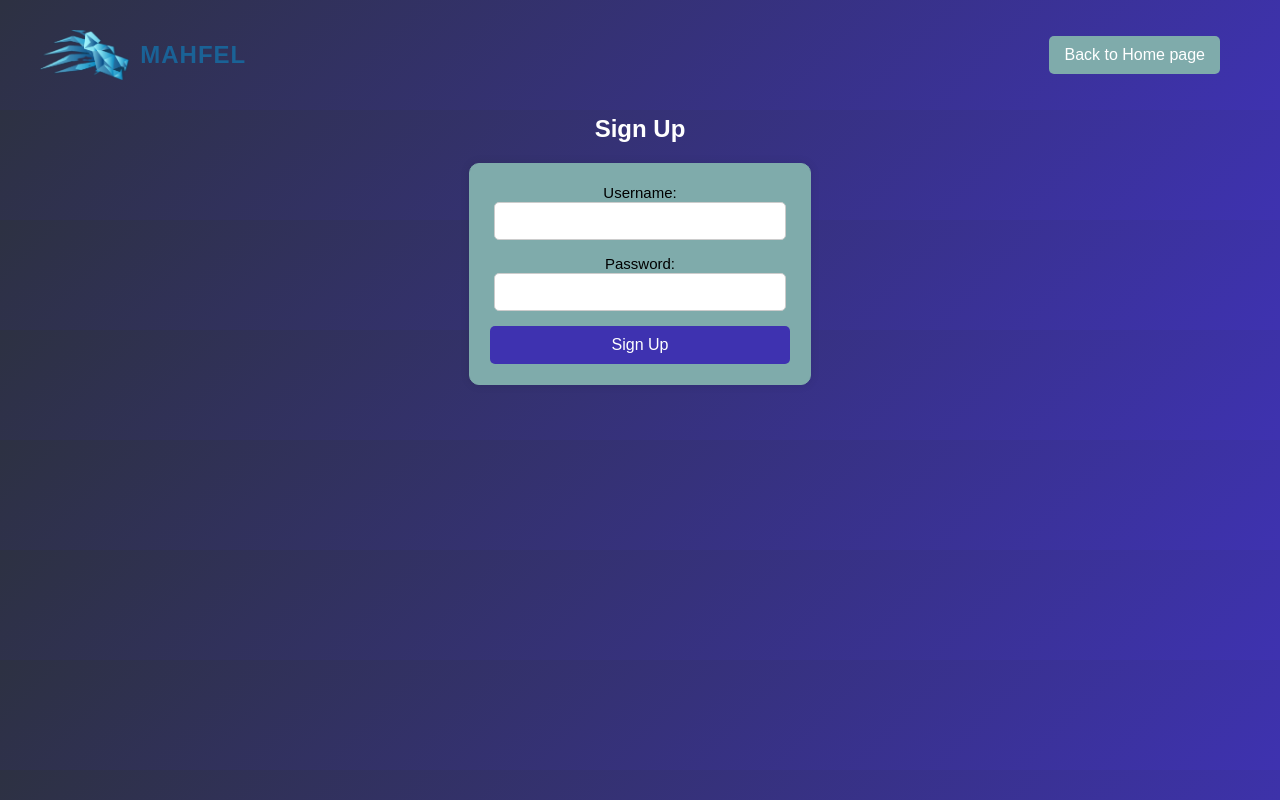
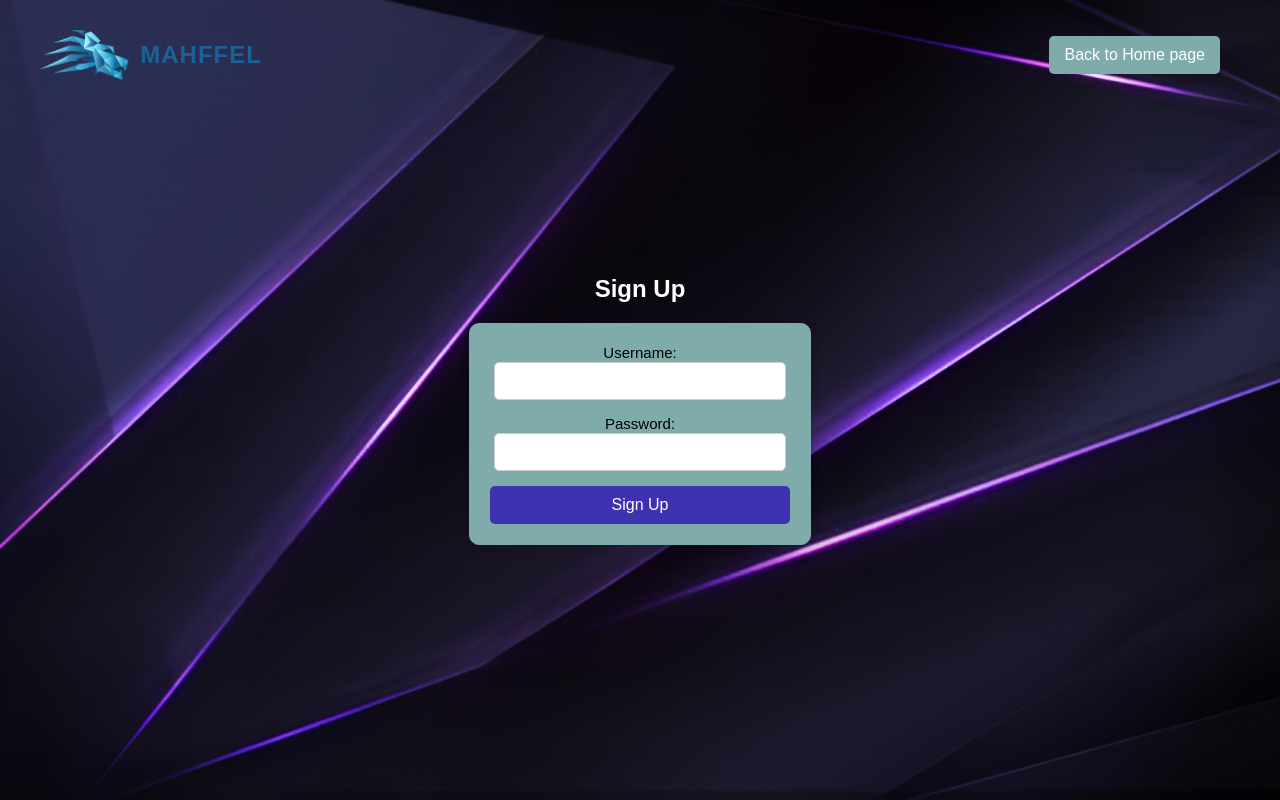
Before and after one commit to SajjadSadeghnia/F28WPLabProjects_2024, a PHP site: page /signup.html in a window 1280 px wide. Run offline with PHP 8.4, Linux system fonts and the light colour scheme.

Commit message:
fixing background

```diff
--- a/index.html
+++ b/index.html
@@ -3,7 +3,7 @@
 <head>
     <meta charset="UTF-8">
     <meta name="viewport" content="width=device-width, initial-scale=1.0">
-    <title>Mahfel - Home</title>
+    <title>Mahffel - Home</title>
     <link rel="stylesheet" href="style.css">
 </head>
 <body>
@@ -11,7 +11,7 @@
         <div class="logo">
             <nav>
                 <img src="Logo.png" alt="Mahfel Logo">
-                <h1 class="website-name">Mahfel</h1>
+                <h1 class="website-name">Mahffel</h1>
             </nav>
         </div>
     </div>
@@ -37,7 +37,7 @@
         </section>
     </main>
     <footer>
-        <p>&copy; 2024 Mahfel</p>
+        <p>&copy; 2024 Mahffel</p>
     </footer>
 </body>
 </html>
--- a/rooms.html
+++ b/rooms.html
@@ -3,7 +3,7 @@
 <head>
     <meta charset="UTF-8">
     <meta name="viewport" content="width=device-width, initial-scale=1.0">
-    <title>Mahfel - Rooms</title>
+    <title>Mahffel - Rooms</title>
     <link rel="stylesheet" href="style.css">
 </head>
 <body>
@@ -11,7 +11,7 @@
         <div class="logo">
             <nav>
                 <img src="Logo.png" alt="Mahfel Logo">
-                <h1 class="website-name">Mahfel</h1>
+                <h1 class="website-name">Mahffel</h1>
             </nav>
         </div>
         <nav>
@@ -36,7 +36,6 @@
             <a href="#"><button class="join">join Others Room</button></a>
         </div>
     </main>
-<body>
 
 </body>
 </html>
--- a/signin.html
+++ b/signin.html
@@ -3,7 +3,7 @@
 <head>
     <meta charset="UTF-8">
     <meta name="viewport" content="width=device-width, initial-scale=1.0">
-    <title>Mahfel - Sign In</title>
+    <title>Mahffel - Sign In</title>
     <link rel="stylesheet" href="style.css">
 </head>
 <body>
@@ -11,7 +11,7 @@
         <div class="logo">
             <nav>
                 <img src="Logo.png" alt="Mahfel Logo">
-                <h1 class="website-name">Mahfel</h1>
+                <h1 class="website-name">Mahffel</h1>
             </nav>
         </div>
         <nav>
@@ -39,5 +39,6 @@
             <button type="submit">Sign In</button>
         </form>
     </main>
+
 </body>
 </html>
--- a/signup.html
+++ b/signup.html
@@ -3,7 +3,7 @@
 <head>
     <meta charset="UTF-8">
     <meta name="viewport" content="width=device-width, initial-scale=1.0">
-    <title>Mahfel - Sign Up</title>
+    <title>Mahffel - Sign Up</title>
     <link rel="stylesheet" href="style.css">
 </head>
 <body>
@@ -11,7 +11,7 @@
         <div class="logo">
             <nav>
                 <img src="Logo.png" alt="Mahfel Logo">
-                <h1 class="website-name">Mahfel</h1>
+                <h1 class="website-name">Mahffel</h1>
             </nav>
         </div>
         <nav>
@@ -39,5 +39,6 @@
             <button type="submit">Sign Up</button>
         </form>
     </main>
+
 </body>
 </html>
--- a/style.css
+++ b/style.css
@@ -10,10 +10,16 @@
 }
 
 body {
-    background: linear-gradient(135deg, #2D3142, #3E32B0);
+     background-image: url('back.png');
+    background-size: cover;
+    background-repeat: no-repeat;
+    background-position: center;
     color: #fff;
     margin: 0;
     font-family: Arial, sans-serif;
+    height: 100vh;
+    overflow: hidden;
+    position: relative;
 }
 
 header {
@@ -136,9 +142,11 @@ footer {
     align-items: center;
     height: 100vh;
     position: absolute;
-    top: 30%;
+    top: 50%;
     left: 50%;
-    transform: translate(-50%, -50%);}
+    transform: translate(-50%, -50%);
+    z-index: 1;
+}
 
 form {
     display: flex;
```
Also changed, not shown: back.png (added).
